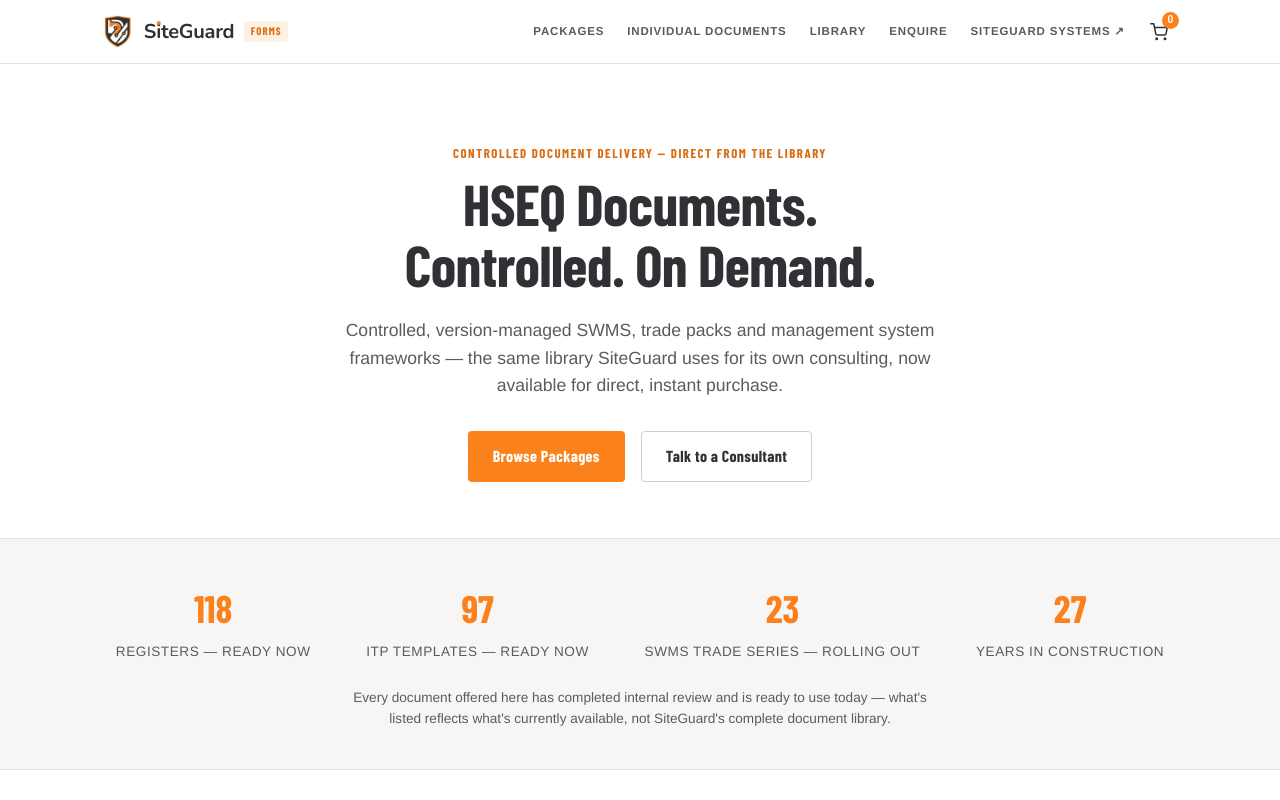
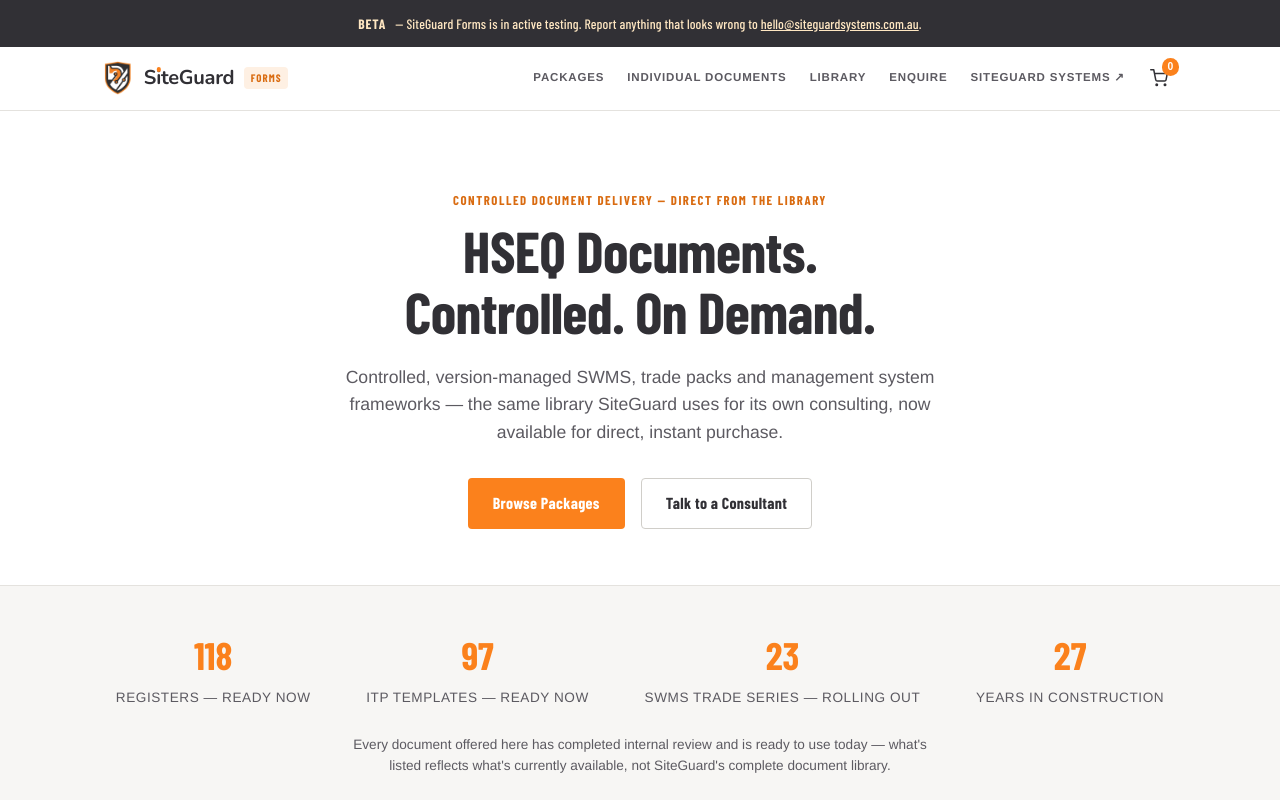
Before and after one commit to SiteGuardSystems/SiteGuard-Forms-Storefront, a website: page public/index.html in a window 1280 px wide. Shown: the top 800 px of the page. Drawn offline with nearby package versions, Linux system fonts and the light colour scheme; no server answers; a web font is replaced by a local one.

Commit message:
Add a persistent BETA banner to the storefront (Dan's call, 2026-10-11)
Up deliberately while the product is still being actively hardened and
tested -- genuinely earned tonight: two Critical security bugs found
and fixed, and the new subscription flow has never been tested in an
actual browser. Not dismissible, not timer-based in the code -- comes
down on Dan's own call when he's satisfied, not automatically.

```diff
--- a/public/index.html
+++ b/public/index.html
@@ -12,6 +12,10 @@
 </head>
 <body>
 
+<div class="banner beta-banner" id="beta-banner">
+  <strong>BETA</strong> — SiteGuard Forms is in active testing. Report anything that looks wrong to
+  <a href="mailto:hello@siteguardsystems.com.au">hello@siteguardsystems.com.au</a>.
+</div>
 <div class="banner" id="checkout-banner" hidden></div>
 
 <header class="site-header">
--- a/public/styles.css
+++ b/public/styles.css
@@ -80,6 +80,22 @@
 .banner.success { background: #E9F6EC; color: #1E6B33; }
 .banner.cancelled { background: var(--or-lt); color: var(--or-dk); }
 .banner.test-mode { background: var(--ch); color: #FFE7C2; letter-spacing: 0.02em; }
+/* Beta notice -- always on, not a dismissible/conditional banner like the
+   checkout ones above. Up deliberately while the product is still being
+   actively hardened and tested (2026-10-11); come down on Dan's own call,
+   not a timer in the code. */
+.beta-banner {
+  background: var(--ch);
+  color: #FFE7C2;
+  font-size: 0.85rem;
+  font-weight: 400;
+  letter-spacing: 0.01em;
+}
+.beta-banner strong {
+  letter-spacing: 0.06em;
+  margin-right: 0.4rem;
+}
+.beta-banner a { color: #FFE7C2; text-decoration: underline; }
 
 /* Header — fixed, frosted glass, matching #nav on the parent site */
 .site-header {
```
